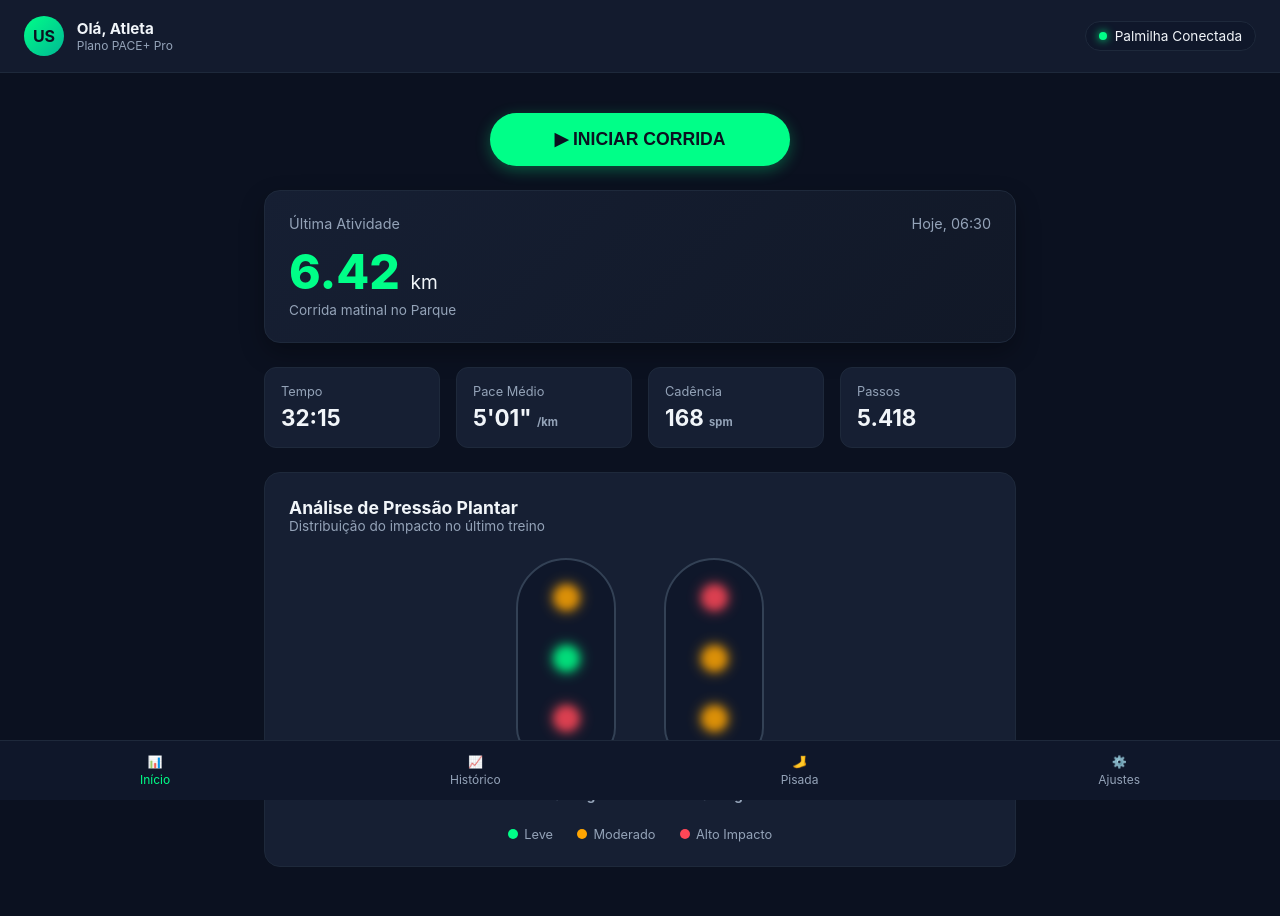
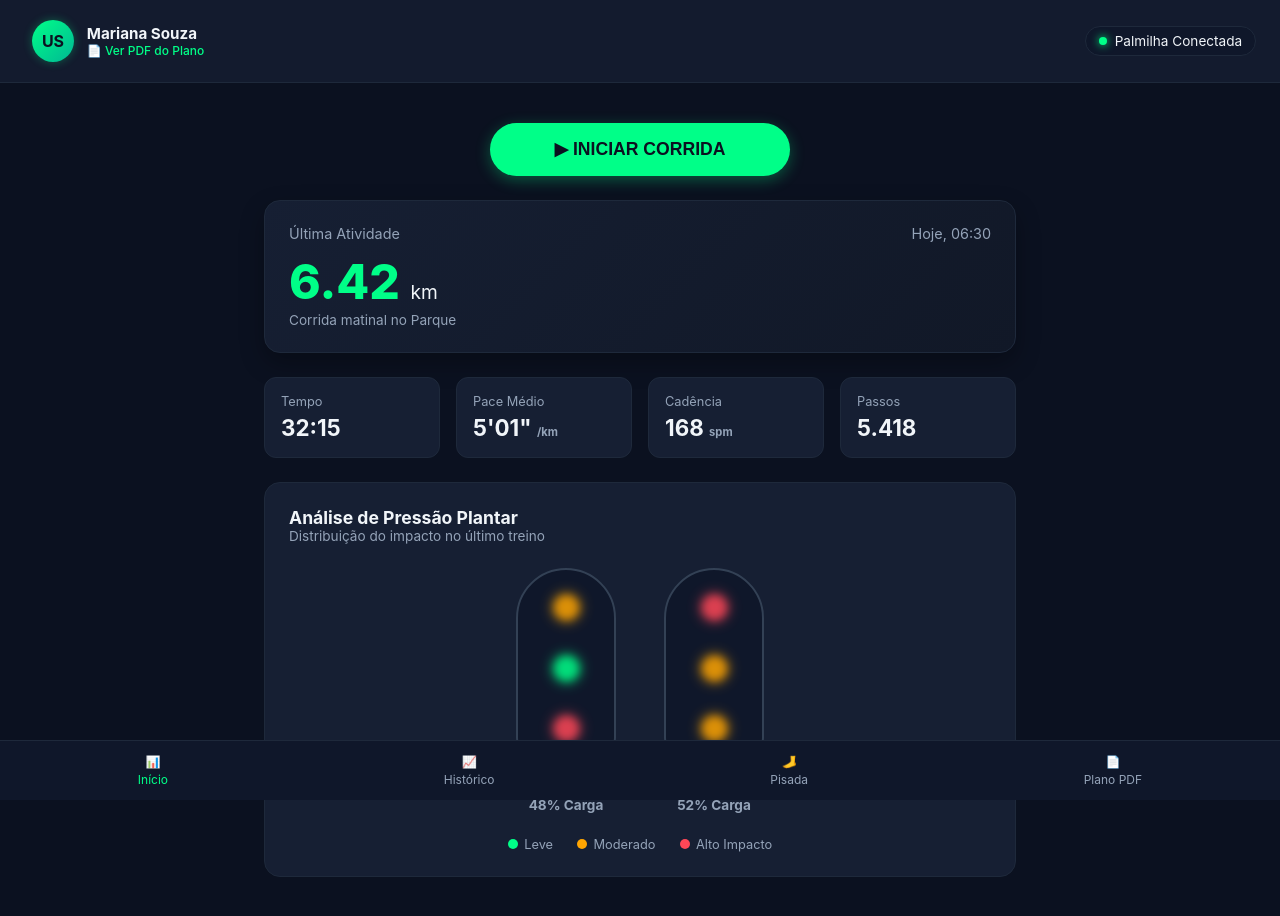
Before and after one commit to gutinhohub/pace-, a plain HTML site: page index.html in a window 1280 px wide. Drawn offline with Linux system fonts and the light colour scheme.

Commit message:
Update index.html

```diff
--- a/index.html
+++ b/index.html
@@ -26,7 +26,7 @@
       background-color: var(--bg-main);
       color: var(--text-main);
       font-family: var(--font-family);
-      padding-bottom: 80px; /* Espaço para a barra inferior no mobile */
+      padding-bottom: 80px;
     }
 
     /* --- TOPO / HEADER --- */
@@ -43,15 +43,27 @@
       border-bottom: 1px solid #1e293b;
     }
 
-    .user-profile {
+    /* LINK ENVOLVENDO O PERFIL */
+    .user-profile-link {
+      text-decoration: none;
+      color: inherit;
       display: flex;
       align-items: center;
       gap: 0.8rem;
+      padding: 4px 8px;
+      border-radius: 12px;
+      transition: background-color 0.2s, transform 0.2s;
+      cursor: pointer;
+    }
+
+    .user-profile-link:hover {
+      background-color: rgba(255, 255, 255, 0.05);
+      transform: scale(1.02);
     }
 
     .avatar {
-      width: 40px;
-      height: 40px;
+      width: 42px;
+      height: 42px;
       border-radius: 50%;
       background: linear-gradient(135deg, var(--primary), #00b894);
       display: flex;
@@ -59,6 +71,7 @@
       justify-content: center;
       font-weight: bold;
       color: var(--bg-main);
+      box-shadow: 0 0 10px rgba(0, 255, 136, 0.3);
     }
 
     .device-status {
@@ -90,7 +103,6 @@
       gap: 1.5rem;
     }
 
-    /* CARD DE DESTAQUE - ÚLTIMO TREINO */
     .hero-card {
       background: linear-gradient(135deg, #161f33 0%, #111827 100%);
       border-radius: 16px;
@@ -120,7 +132,6 @@
       font-weight: normal;
     }
 
-    /* ENQUADRAMENTO DE MÉTRICAS RÁPIDAS */
     .metrics-grid {
       display: grid;
       grid-template-columns: repeat(2, 1fr);
@@ -151,7 +162,6 @@
       font-weight: bold;
     }
 
-    /* VISUALIZAÇÃO DA PISADA (PRESSÃO PLANTAR) */
     .pressure-section {
       background-color: var(--bg-card);
       border-radius: 16px;
@@ -180,7 +190,6 @@
       padding: 15px 0;
     }
 
-    /* Pontos de Pressão Plantar */
     .sensor-point {
       width: 25px;
       height: 25px;
@@ -221,7 +230,6 @@
       border-radius: 50%;
     }
 
-    /* BOTÃO DE AÇÃO - INICIAR TREINO */
     .action-area {
       display: flex;
       justify-content: center;
@@ -247,7 +255,6 @@
       transform: scale(0.98);
     }
 
-    /* BARRA DE NAVEGAÇÃO INFERIOR (MOBILE) */
     .bottom-nav {
       position: fixed;
       bottom: 0;
@@ -278,20 +285,24 @@
 </head>
 <body>
 
+  <!-- CABEÇALHO COM LINK NO PERFIL -->
   <header>
-    <div class="user-profile">
+    <!-- Ao clicar no perfil/avatar, ele abre o arquivo PDF em uma nova aba -->
+    <a href="plano.pdf" target="_blank" class="user-profile-link" title="Clique para abrir o Plano de Negócios (PDF)">
       <div class="avatar">US</div>
       <div>
-        <div style="font-weight: bold; font-size: 0.95rem;">Olá, Atleta</div>
-        <div style="font-size: 0.75rem; color: var(--text-muted);">Plano PACE+ Pro</div>
+        <div style="font-weight: bold; font-size: 0.95rem;">Mariana Souza</div>
+        <div style="font-size: 0.75rem; color: var(--primary); font-weight: 500;">📄 Ver PDF do Plano</div>
       </div>
-    </div>
+    </a>
+
     <div class="device-status">
       <div class="dot-connected"></div>
       <span>Palmilha Conectada</span>
     </div>
   </header>
 
+  <!-- CONTEÚDO DO APP -->
   <main class="container">
 
     <div class="action-area">
@@ -382,9 +393,9 @@
       <span>🦶</span>
       <span>Pisada</span>
     </a>
-    <a href="#" class="nav-item">
-      <span>⚙️</span>
-      <span>Ajustes</span>
+    <a href="plano.pdf" target="_blank" class="nav-item">
+      <span>📄</span>
+      <span>Plano PDF</span>
     </a>
   </nav>
 
```
